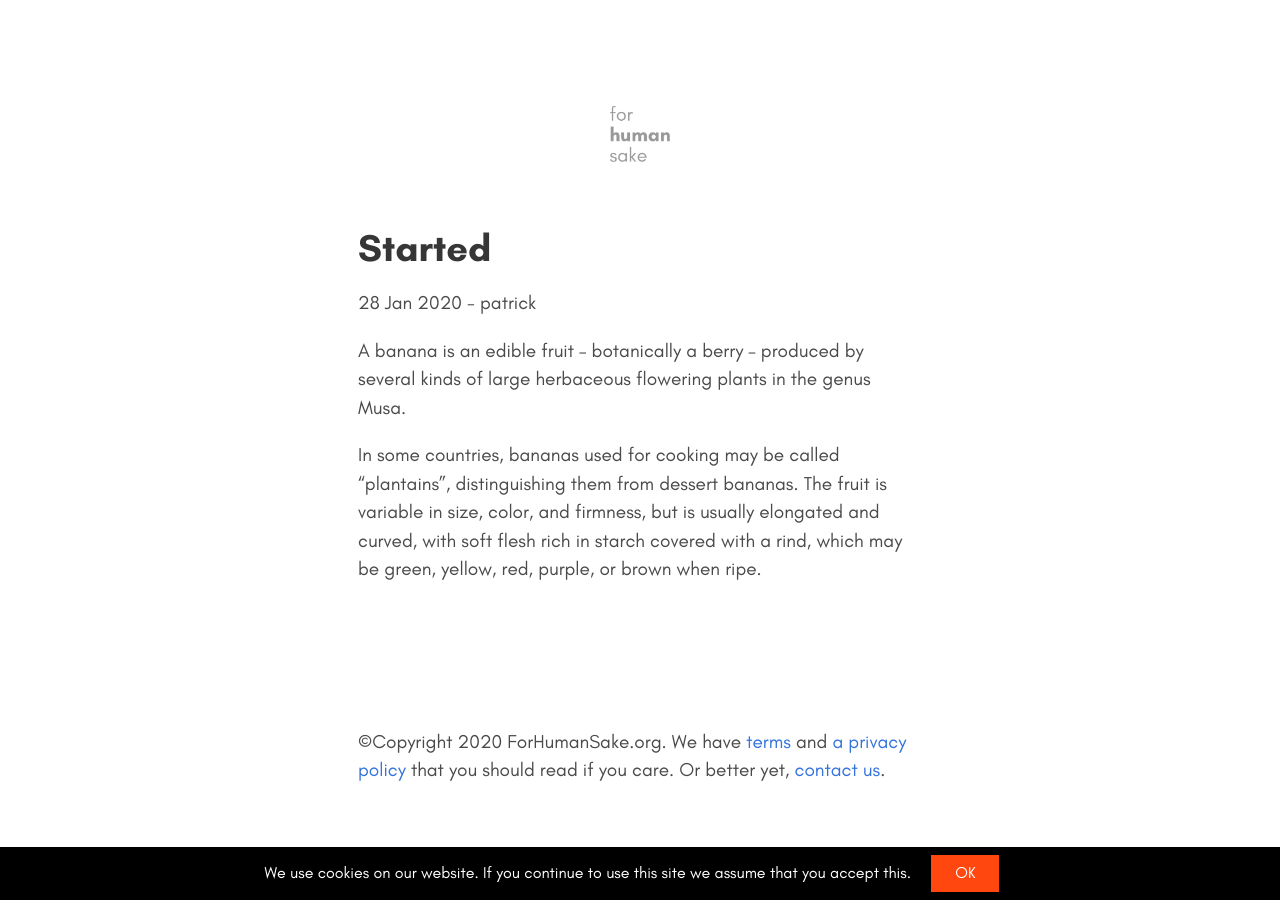
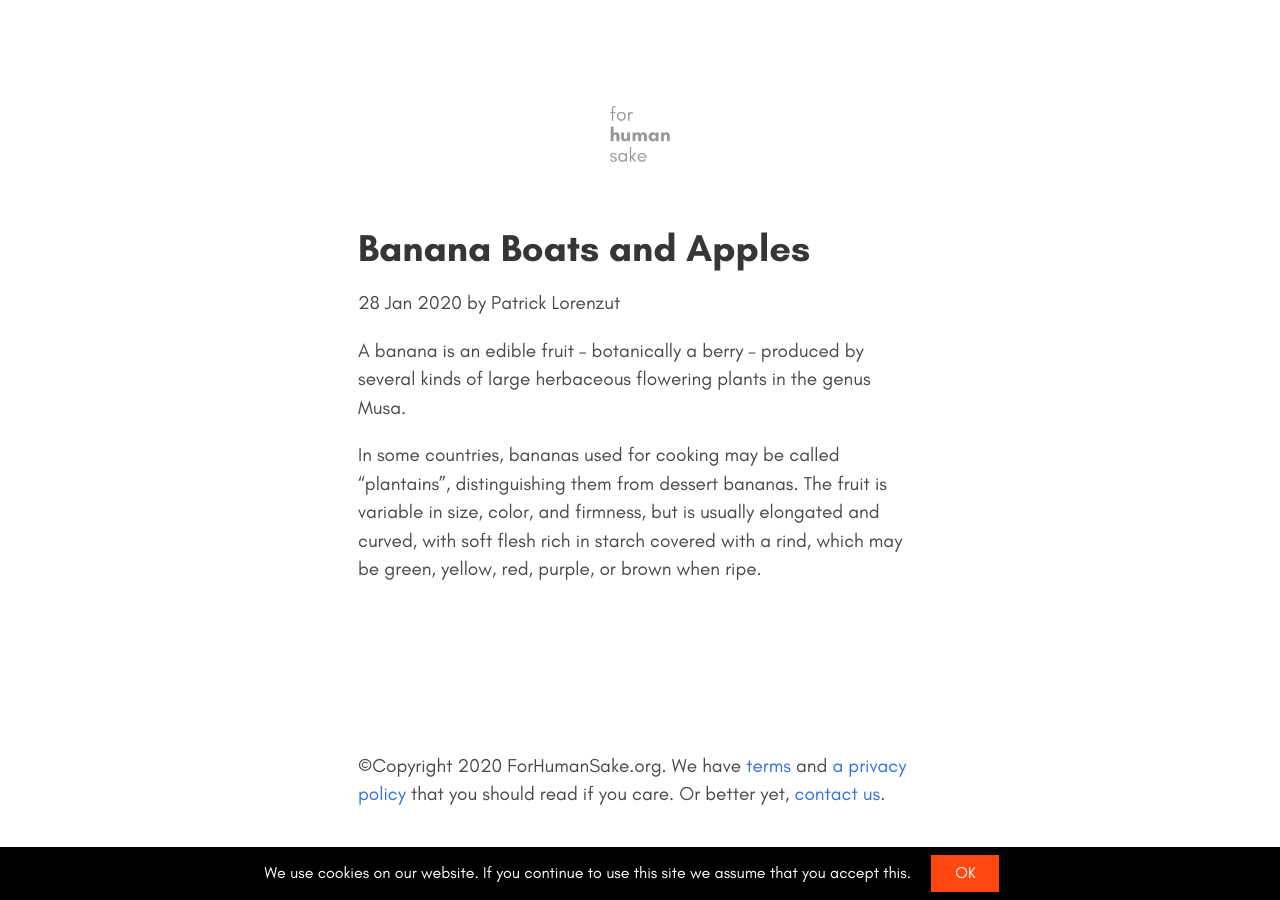
Before and after one commit to patricklorenzut/ForHumanSake.org, a Jekyll site: the page built from _posts/2020-01-28-started.md, in a window 1280 px wide. Built offline with Jekyll 4.4.1, drawn with Linux system fonts in a browser that asks for light colours; nearby versions of some CDN libraries.

Commit message:
footer padding

```diff
--- a/_includes/footer.html
+++ b/_includes/footer.html
@@ -1,8 +1,10 @@
-<footer>
-  <div class="container">
-    <div class="columns is-centered">
-      <div class="column is-6 content">
-        <p>&copy;Copyright 2020 ForHumanSake.org. We have <a href="/terms">terms</a> and <a href="/privacy">a privacy policy</a> that you should read if you care. Or better yet, <a href="/contact">contact us</a>.</p>
+<footer class="hero is-small">
+  <div class="hero-body">
+    <div class="container">
+      <div class="columns is-centered">
+        <div class="column is-6 content">
+          <p>&copy;Copyright 2020 ForHumanSake.org. We have <a href="/terms">terms</a> and <a href="/privacy">a privacy policy</a> that you should read if you care. Or better yet, <a href="/contact">contact us</a>.</p>
+        </div>
       </div>
     </div>
   </div>
--- a/_layouts/post.html
+++ b/_layouts/post.html
@@ -2,6 +2,6 @@
 layout: default
 ---
 <h1>{{ page.title }}</h1>
-<p>{{ page.date | date_to_string }} - {{ page.author }}</p>
+<p>{{ page.date | date_to_string }} by {{ page.author }}</p>
 
 {{ content }}
--- a/_posts/2020-01-28-started.md
+++ b/_posts/2020-01-28-started.md
@@ -1,6 +1,8 @@
 ---
 layout: post
-author: patrick
+author: Patrick Lorenzut
+permalink: /sample
+title: Banana Boats and Apples
 ---
 A banana is an edible fruit – botanically a berry – produced by several kinds
 of large herbaceous flowering plants in the genus Musa.
```
Also changed, not shown: assets/images/fhs-team.png (added).
